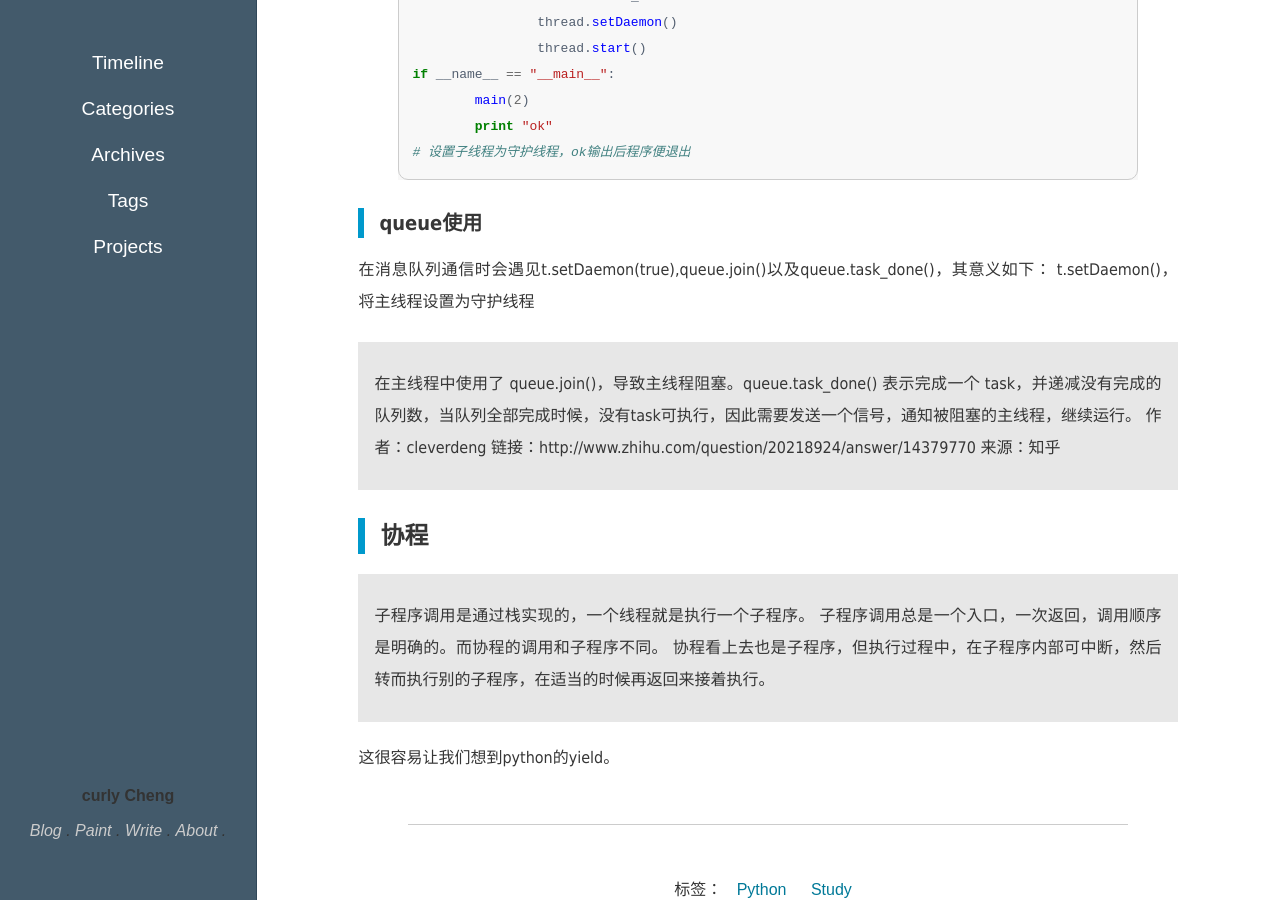
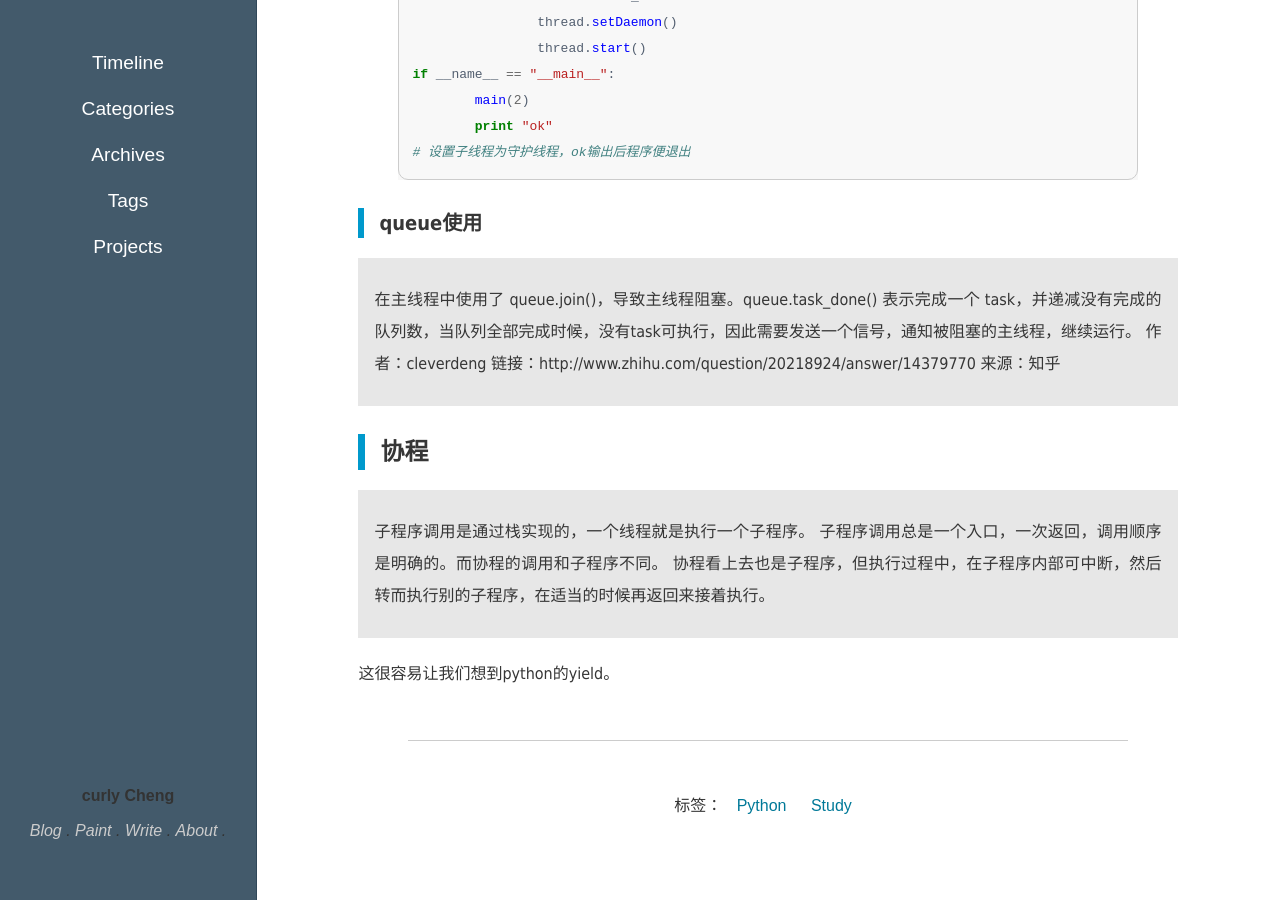
Before and after one commit to curlyCheng/curlycheng.github.io, a Jekyll site: the page built from _posts/2015-10-28-python-crawler-use-02.md, in a window 1280 px wide and 900 px high, scrolled down 3228 px. Built offline with Jekyll 4.4.1, drawn with Linux system fonts in a browser that asks for light colours.

```diff
--- a/_posts/2015-10-28-python-crawler-use-02.md
+++ b/_posts/2015-10-28-python-crawler-use-02.md
@@ -94,9 +94,6 @@ if __name__ == "__main__":
 
 ### queue使用
 
-在消息队列通信时会遇见t.setDaemon(true),queue.join()以及queue.task_done()，其意义如下：
-t.setDaemon()，将主线程设置为守护线程
-
 > 在主线程中使用了 queue.join()，导致主线程阻塞。queue.task_done() 表示完成一个 task，并递减没有完成的队列数，当队列全部完成时候，没有task可执行，因此需要发送一个信号，通知被阻塞的主线程，继续运行。
 作者：cleverdeng
 链接：http://www.zhihu.com/question/20218924/answer/14379770
```
Also changed, not shown: _posts/2015-10-27-vagrant-use.md (+0 -1 lines), _posts/2015-10-28-ubuntu-install-and-config.md (+3 -4 lines), _posts/2015-10-30-mysql-base-use.md (+3 -0 lines), 2 other files.
